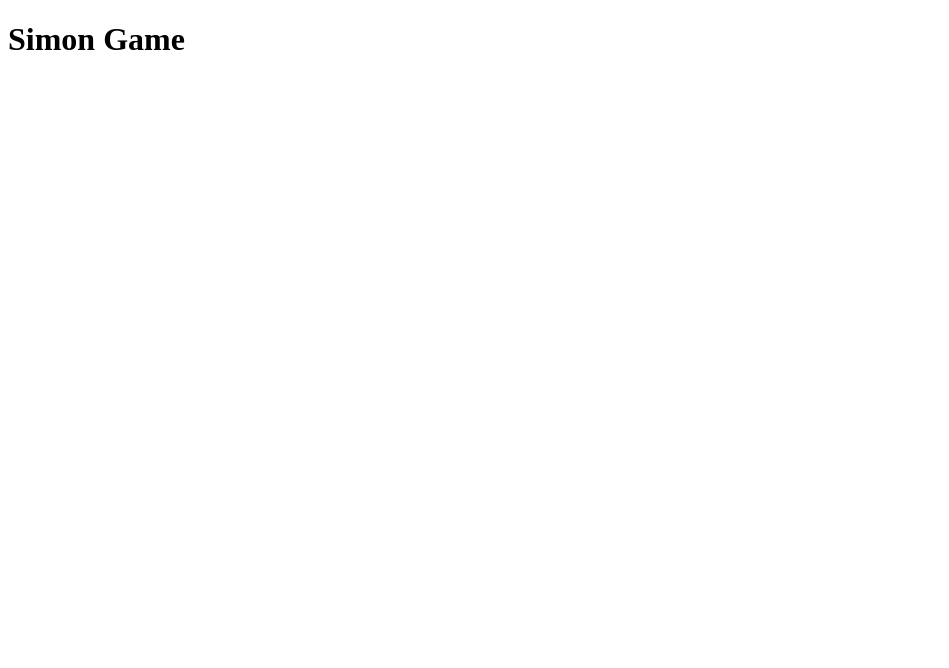
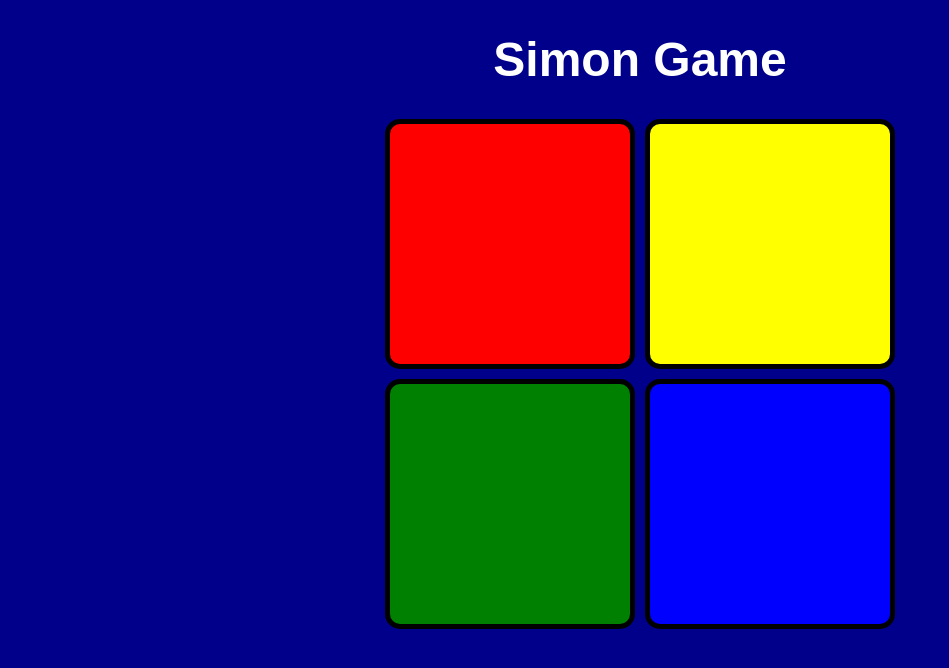
Before and after one commit to Drayata/simon-game, a plain HTML site: page index.html in a window 1280 px wide. Shown: the whole page, without its empty margins (0-949 px from the left). Drawn offline with Linux system fonts and the light colour scheme.

Commit message:
add boxes css and simple javascript test

```diff
--- a/index.html
+++ b/index.html
@@ -1,15 +1,19 @@
-<!DOCTYPE html>
+<!doctype html>
 <html lang="en">
   <head>
-  <meta charset="UTF-8">
-  <meta name="viewport" content="width=device-width, initial-scale=1.0">
+    <meta charset="UTF-8" />
+    <meta name="viewport" content="width=device-width, initial-scale=1.0" />
     <title>Simon Game</title>
+    <link rel="stylesheet" href="style.css" />
   </head>
   <body>
     <h1>Simon Game</h1>
+    <div class="grid-box">
       <div class="box red"></div>
       <div class="box yellow"></div>
       <div class="box green"></div>
       <div class="box blue"></div>
+    </div>
+    <script src="script.js"></script>
   </body>
 </html>
--- a/script.js
+++ b/script.js
@@ -0,0 +1,5 @@
+document.querySelectorAll(".box").forEach(function (box) {
+  box.addEventListener("click", function () {
+    alert("Box clicked!");
+  });
+});
--- a/style.css
+++ b/style.css
@@ -0,0 +1,44 @@
+body {
+  background-color: darkblue;
+}
+
+h1 {
+  font-size: 3rem;
+  text-align: center;
+  color: white;
+  font-family: Arial, sans-serif;
+  margin: 2rem 0;
+}
+
+.grid-box {
+  display: grid;
+  grid-template-columns: repeat(2, 250px);
+  grid-template-rows: repeat(2, 250px);
+  gap: 10px;
+  justify-content: center;
+}
+
+.box {
+  border: 5px solid black;
+  border-radius: 15px;
+}
+
+.box:active {
+  background-color: lightgray;
+}
+
+.red {
+  background-color: red;
+}
+
+.yellow {
+  background-color: yellow;
+}
+
+.green {
+  background-color: green;
+}
+
+.blue {
+  background-color: blue;
+}
```
Lines whose indentation alone changed are shown as unchanged.
